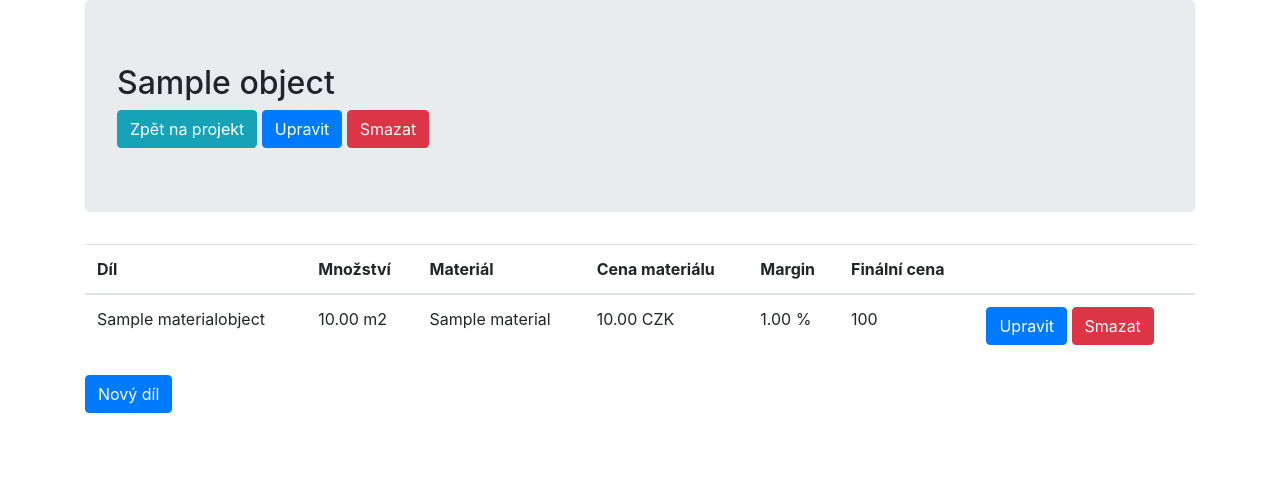
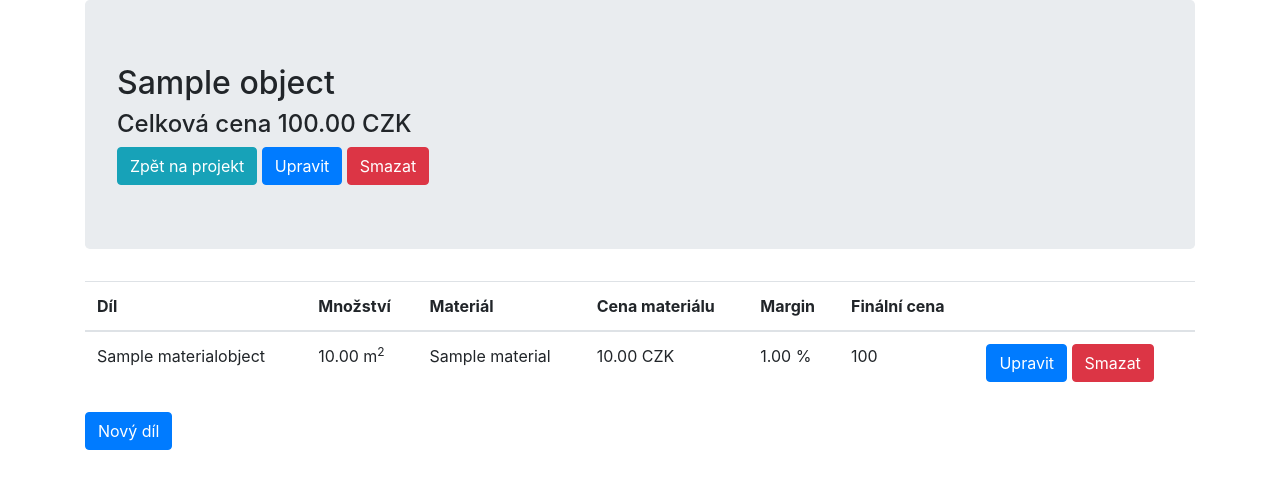
Before and after one commit to BobGioco/calculaber-webapp, a Django app: page /project/1/detail/1/ in a window 1280 px wide. Shown: the part 76-565 px from the top of the page. Run offline with Django 3.2, Linux system fonts and the light colour scheme; a user stored in the database is signed in; tables that the repository leaves empty hold one stand-in row (values such as "Sample post"); some libraries are stand-ins or nearby versions.

Commit message:
total price; dynamic units in modal

```diff
--- a/calculaber_app/forms.py
+++ b/calculaber_app/forms.py
@@ -23,7 +23,57 @@ class CreateMaterialObjectForm(forms.ModelForm):
 
     def __init__(self, user,*args, **kwargs):
         super(CreateMaterialObjectForm, self).__init__(*args, **kwargs)
+        self.fields['name'].widget.attrs={
+                'class':"form-control",
+                'name':'name',
+                'placeholder': 'Název'}
+        self.fields['material'].widget.attrs={
+                'class':"form-control",
+                'name':'material',}
+        self.fields['amount'].widget.attrs={
+                'class':"form-control",
+                'name':'amount',
+                'placeholder': 'Množství'}
+
         if user:
             self.fields['material'].queryset = Material.objects.filter(user=user)
+
+
     def clean(self):
         all_clean_data= super().clean()
+
+class UpdateMaterialObjectForm(forms.ModelForm):
+    class Meta:
+        model = MaterialObject
+        fields = ('name','amount','customized','price','margin')
+
+    def __init__(self, user,*args, **kwargs):
+        super(UpdateMaterialObjectForm, self).__init__(*args, **kwargs)
+        self.fields['name'].widget.attrs={
+                'id':"id_name_update",
+                'class':"form-control",
+                'name':'name',
+                'placeholder': 'Název'}
+        self.fields['amount'].widget.attrs={
+                'id':"id_amount_update",
+                'class':"form-control",
+                'name':'amount',
+                'placeholder': 'Množství'}
+        self.fields['customized'].widget.attrs={
+                'id':"id_customized_update",
+                'class':"form-check-input",
+                'name':'customized',
+                }
+        self.fields['price'].widget.attrs={
+                'id':"id_price_update",
+                'class':"form-control",
+                'name':'price',
+                'placeholder': 'Cena'}
+        self.fields['margin'].widget.attrs={
+                'id':"id_margin_update",
+                'class':"form-control",
+                'name':'margin',
+                'placeholder': 'Margin'}
+
+    def clean(self):
+        all_clean_data= super().clean()
--- a/calculaber_app/static/js/update_materialobject.js
+++ b/calculaber_app/static/js/update_materialobject.js
@@ -3,32 +3,35 @@ $('button[id|=edit_item_test')
      function (event)
      {
        var index = $(this).attr('id').replace(/edit_item_test-/, '');
-       $('#materialobject_id').attr('value',index)
+       $('#materialobject_id').attr('value',index);
 
-       $('#text_name').attr('value',$('#p_name-' + index).text());
+       $('#id_name_update').attr('value',$('#p_name-' + index).text());
 
-       $('#number_amount').attr('value',$('#p_amount-' + index).text().split(" ")[0]);
-       $('#number_price').attr('value',$('#p_price-' + index).text().split(" ")[0])
-       $('#number_margin').attr('value',$('#p_margin-' + index).text().split(" ")[0])
+       $('#id_amount_update').attr('value',$('#p_amount-' + index).text().split(" ")[0]);
+       $('#id_price_update').attr('value',$('#p_price-' + index).text().split(" ")[0]);
+       $('#id_margin_update').attr('value',$('#p_margin-' + index).text().split(" ")[0]);
+       if($('#p_amount-' + index).text().split(" ")[1]=="m2"){
+         $('#amount_units').html('m<sup>2</sup>');
+       }else{
+         $('#amount_units').text($('#p_amount-' + index).text().split(" ")[1]);
+       }
 
        if($('#customized-' + index).val()=="True"){
-         $('#checkbox_customized').prop('checked', true);
+         $('#id_customized_update').prop('checked', true);
          $('.check_box_true').attr("hidden",false);
-       }
-       else if($('#customized-' + index).val()=="False"){
-         $('#checkbox_customized').prop('checked', false);
+       }else if($('#customized-' + index).val()=="False"){
+         $('#id_customized_update').prop('checked', false);
          $('.check_box_true').attr("hidden",true);
        }
 
       }
 );
 
-$('#checkbox_customized').click(function()
+$('#id_customized_update').click(function()
   {
     if($(this).prop("checked")==true){
       $('.check_box_true').attr("hidden",false);
-    }
-    else if($(this).prop("checked")==false){
+    }else if($(this).prop("checked")==false){
       $('.check_box_true').attr("hidden",true);
     }
   }
--- a/calculaber_app/templates/calculaber_app/base.html
+++ b/calculaber_app/templates/calculaber_app/base.html
@@ -9,14 +9,15 @@
 
     <link rel="stylesheet" type="text/css" href="https://cdn.datatables.net/v/bs4/dt-1.11.2/datatables.min.css"/>
     <!--<link rel="stylesheet" href="{% static 'css/style.css' %}">-->
-    <title></title>
+    <title>calculaber</title>
+    <meta name="viewport" content="width=device-width, initial-scale=1">
   </head>
   <body>
 
 
     <nav class="navbar navbar-expand-lg navbar-dark" style="background-color: #18A999;">
       <div class="container">
-      <a class="navbar-brand" href={% url 'calculaber_app:index' %}>
+      <a class="navbar-brand" href={% url 'calculaber_app:index' %} title='calculaber'>
        <img src="/media/logo/logo.png" height="50" alt="">
       </a>
       <button class="navbar-toggler" type="button" data-toggle="collapse" data-target="#navbarTogglerDemo03" aria-controls="navbarTogglerDemo03" aria-expanded="false" aria-label="Toggle navigation">
@@ -69,7 +70,7 @@
   <script src="https://code.jquery.com/jquery-3.5.1.slim.min.js" integrity="sha384-DfXdz2htPH0lsSSs5nCTpuj/zy4C+OGpamoFVy38MVBnE+IbbVYUew+OrCXaRkfj" crossorigin="anonymous"></script>
   <script src="https://cdn.jsdelivr.net/npm/bootstrap@4.6.0/dist/js/bootstrap.bundle.min.js" integrity="sha384-Piv4xVNRyMGpqkS2by6br4gNJ7DXjqk09RmUpJ8jgGtD7zP9yug3goQfGII0yAns" crossorigin="anonymous"></script>
   <script type="text/javascript" src="https://cdn.datatables.net/v/bs4/dt-1.11.2/datatables.min.js"></script>
-  <script type="text/javascript" src="{% static 'js/update_materialobject.js' %}"></script>
+  <script type="text/javascript" src="{% static 'js/update_materialobject.js' %}" charset="utf-8"></script>
   <script>
     $('#mydatatable').DataTable()
   </script>
--- a/calculaber_app/templates/calculaber_app/new_material_object_modal.html
+++ b/calculaber_app/templates/calculaber_app/new_material_object_modal.html
@@ -1,15 +1,24 @@
-<div class="modal fade" id="NewMaterialObject" tabindex="-1" role="dialog" aria-labelledby="exampleModalLabel" aria-hidden="true">
+<div class="modal fade" id="NewMaterialObject" tabindex="-1" role="dialog" aria-labelledby="Nový díl" aria-hidden="true">
   <div class="modal-dialog" role="document">
     <div class="modal-content">
       <div class="modal-header">
-        <h5 class="modal-title" id="exampleModalLabel">Nový díl</h5>
+        <h5 class="modal-title">Nový díl</h5>
 
       </div>
       <form method="post" enctype="multipart/form-data">{% csrf_token %}
         <div class="modal-body">
-          <p>Název dílu {{ form.name }}</p>
-          <p>Materiál {{ form.material }}</p>
-          <p>Množství/Velikost {{ form.amount }}</p>
+          <div class="form-group">
+            <label for="id_name" class="form-label">Název dílu</label>
+            {{ form.name }}
+          </div>
+          <div class="form-group">
+            <label for="id_material" class="form-label">Materiál</label>
+            {{ form.material }}
+          </div>
+          <div class="form-group">
+            <label for="id_material" class="form-label">Množství/Velikost</label>
+            {{ form.amount }}
+          </div>
         </div>
 
 
--- a/calculaber_app/templates/calculaber_app/object_detail.html
+++ b/calculaber_app/templates/calculaber_app/object_detail.html
@@ -3,6 +3,7 @@
 
 <div class="jumbotron">
   <h2>{{ object_info.name }}</h2>
+  <h4>Celková cena {{ total_price }} CZK</h4>
   <a href="{% url 'project_detail' pk=object_info.project_id %}" class="btn btn-info" role="button">Zpět na projekt</a>
   <button type="button" class="btn btn-primary" data-toggle="modal" data-target="#UpdateObject">
     Upravit
@@ -31,11 +32,16 @@
           <p id="p_name-{{material.pk}}">{{material.name}}</p>
         </td>
         <td>
-          <p id="p_amount-{{material.pk}}">{{material.amount}} {{material.material.get_units_display}}</p>
+          <p id="p_amount-{{material.pk}}">{{material.amount}} {% if material.material.get_units_display == 'm2' %}m<sup>2</sup>{% else %}{{material.material.get_units_display}}{% endif %}</p>
         </td>
         <td>{{material.material.name}}</td>
+        {% if material.customized == True %}
+          <td><p id="p_price-{{material.pk}}">{{material.price}} CZK</p></td>
+          <td><p id="p_margin-{{material.pk}}">{{material.margin}} %</p></td>
+        {% else %}
         <td><p id="p_price-{{material.pk}}">{{material.material.price}} CZK</p></td>
         <td><p id="p_margin-{{material.pk}}">{{material.material.margin}} %</p></td>
+        {% endif %}
         <td>{% widthratio material.amount 1 material.material.price %}</td>
         <td>
           <button id="edit_item_test-{{material.pk}}" type="button" class="btn btn-primary" data-toggle="modal" data-target="#UpdateMaterialObject">
@@ -51,7 +57,7 @@
     {% endfor %}
   </tbody>
 </table>
-<button type="button" class="btn btn-primary" data-toggle="modal" data-target="#NewMaterialObject">
+<button title="dil" type="button" class="btn btn-primary" data-toggle="modal" data-target="#NewMaterialObject">
   Nový díl
 </button>
 {% include "calculaber_app/new_material_object_modal.html" %}
--- a/calculaber_app/templates/calculaber_app/update_material_object_modal.html
+++ b/calculaber_app/templates/calculaber_app/update_material_object_modal.html
@@ -1,48 +1,51 @@
-<div class="modal fade" id="UpdateMaterialObject" tabindex="-1" role="dialog" aria-labelledby="exampleModalLabel" aria-hidden="true">
+<div class="modal fade" id="UpdateMaterialObject" tabindex="-1" role="dialog" aria-labelledby="Upravit díl" aria-hidden="true">
   <div class="modal-dialog" role="document">
     <div class="modal-content">
       <div class="modal-header">
-        <h5 class="modal-title" id="exampleModalLabel">Upravit díl</h5>
+        <h5 class="modal-title">Upravit díl</h5>
 
       </div>
       <form method="post" enctype="multipart/form-data">{% csrf_token %}
         <div class="modal-body">
             <input class="form-control" id="materialobject_id" name='id' type="text" value="" style="display: none;">
+
             <div class="form-group"> <!-- mb-3 -->
-              <label class="form-label" for="text_name">Název</label>
-              <input class="form-control" id="text_name" type="text" name="name" placeholder="Název" value="">
+              <label class="form-label" for="id_name_update">Název</label>
+              {{ update_form.name }}
+              <!--<input class="form-control" id="text_name" type="text" name="name" placeholder="Název" value="">-->
             </div>
 
-            <label for="number_amount" class="form-label">Množství</label>
+            <label for="id_amount_update" class="form-label">Množství</label>
             <div class="form-group input-group">
-              <!-- <div class="input-group-prepend">
-                <div class="input-group-text">@</div>
-              </div> -->
-              <input type="text" class="form-control" id="number_amount" name="amount" placeholder="Množství" value="">
+              {{ update_form.amount }}
+              <!--<input type="text" class="form-control" id="number_amount" name="amount" placeholder="Množství" value="">-->
               <div class="input-group-append">
                 <span class="input-group-text" id="amount_units">m<sup>2</sup></span>
               </div>
             </div>
 
             <div class="form-group form-check">
-              <input type="checkbox" class="form-check-input" name="customized" value="" id="checkbox_customized"> <!-- add checked if flag is true -->
-              <label class="form-check-label" for="checkbox_customized">Customize price</label>
+              {{ update_form.customized }}
+              <!--<input type="checkbox" class="form-check-input" name="customized" value="" id="checkbox_customized">--> <!-- add checked if flag is true -->
+              <label class="form-check-label" for="id_customized_update">Customize price</label>
             </div>
 
             <div class="check_box_true"> <!-- hidden -->
               <div class="form-group">
-                <label class="form-label" for="text_name">Cena</label>
+                <label class="form-label" for="id_price_update">Cena</label>
                 <div class="form-group input-group">
-                  <input class="form-control" id="number_price" type="number" placeholder="Cena" name="price" value="">
+                  {{ update_form.price }}
+                  <!--<input class="form-control" id="number_price" type="number" placeholder="Cena" name="price" value="">-->
                   <div class="input-group-append">
                     <span class="input-group-text" id="price_format">CZK</span>
                   </div>
                 </div>
               </div>
 
-              <label for="number_margin" class="form-label">Margin</label>
+              <label for="id_margin_update" class="form-label">Margin</label>
               <div class="form-group input-group">
-                <input type="number" class="form-control" id="number_margin" name="margin" placeholder="Margin" value="">
+                {{ update_form.margin }}
+                <!--<input type="number" class="form-control" id="number_margin" name="margin" placeholder="Margin" value="">-->
                 <div class="input-group-append">
                   <span class="input-group-text" id="margin_format">%</span>
                 </div>
--- a/calculaber_app/views.py
+++ b/calculaber_app/views.py
@@ -128,10 +128,21 @@ class ObjectDetailView(LoginRequiredMixin,ListView):
             'material_object': models.MaterialObject.objects.filter(object=self.kwargs['pk2']).select_related().order_by('name'),
             'object_info': models.Object.objects.filter(user=self.request.user,id=self.kwargs['pk2']).values()[0],
             'form':forms.CreateMaterialObjectForm(user=self.request.user.id),
-
+            'update_form':forms.UpdateMaterialObjectForm(user=self.request.user.id),
+            'total_price':self.calculate_total(models.MaterialObject.objects.filter(object=self.kwargs['pk2']).select_related().order_by('name')),
         })
         #print(context)
         return context
+    def calculate_total(self,model):
+        total=0
+        for item in model:
+            if item.customized==True:
+                temp=item.amount*item.price*item.margin
+            else:
+                temp=item.amount*item.material.price*item.material.margin
+            total=total+temp
+        return str(round(total,2))
+
 
     def post(self, request, *args, **kwargs):
         #print(request.path_info)
@@ -150,7 +161,7 @@ class ObjectDetailView(LoginRequiredMixin,ListView):
                 obj.user=request.user
                 obj.save()
         elif "update_material_object_sub" in request.POST:
-            #print(request.POST)
+            print(request.POST)
             obj = models.MaterialObject.objects.get(id=request.POST.get('id'),user=self.request.user)
             obj.name=request.POST.get('name')
             obj.amount=request.POST.get('amount')
```
